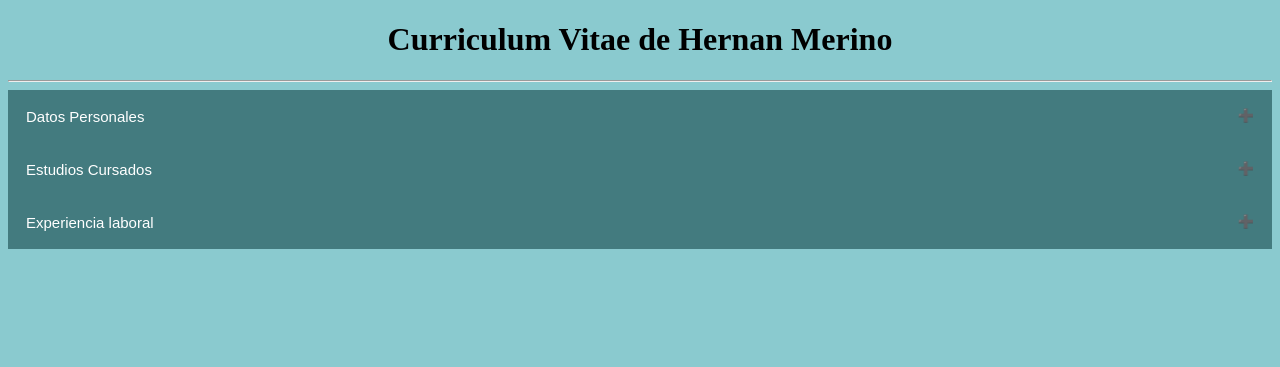
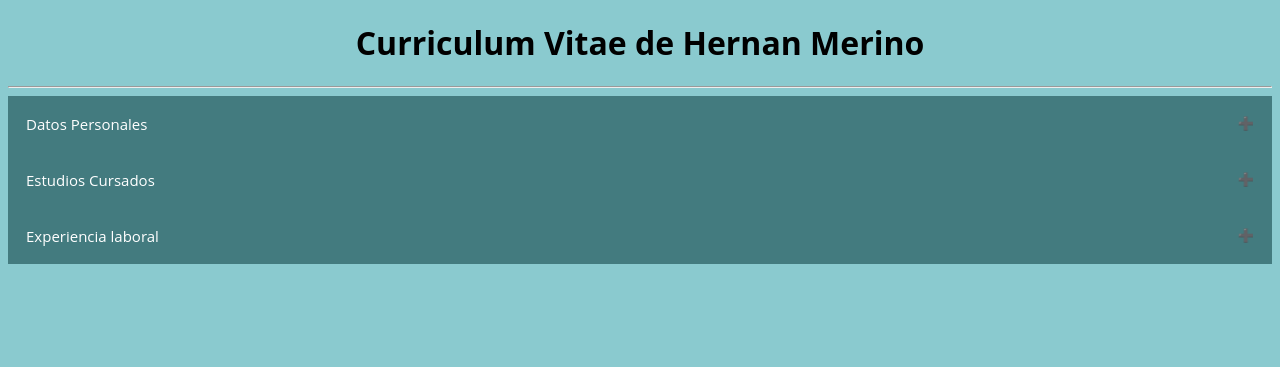
Before and after one commit to Hermerino/hermerino.github.io, a plain HTML site: page index.html in a window 1280 px wide. Drawn offline with Linux system fonts and the light colour scheme.

Commit message:
Update estilos.css

```diff
--- a/estilos.css
+++ b/estilos.css
@@ -5,6 +5,7 @@ body {
 
 h1 {
     text-align: center;
+    font-family: 'Open Sans', sans-serif;
  }
 
  .collapsible {
@@ -16,6 +17,7 @@ h1 {
    border: none;
    text-align: left;
    outline: none;
+   font-family: 'Open Sans', sans-serif;
    font-size: 15px;
  }
 
@@ -33,6 +35,7 @@ h1 {
 
  .collapsible:after {
    content: '\02795';
+   font-family: 'Open Sans', sans-serif;
    font-size: 13px;
    color: rgb(255, 255, 255);
    float: right;
```
